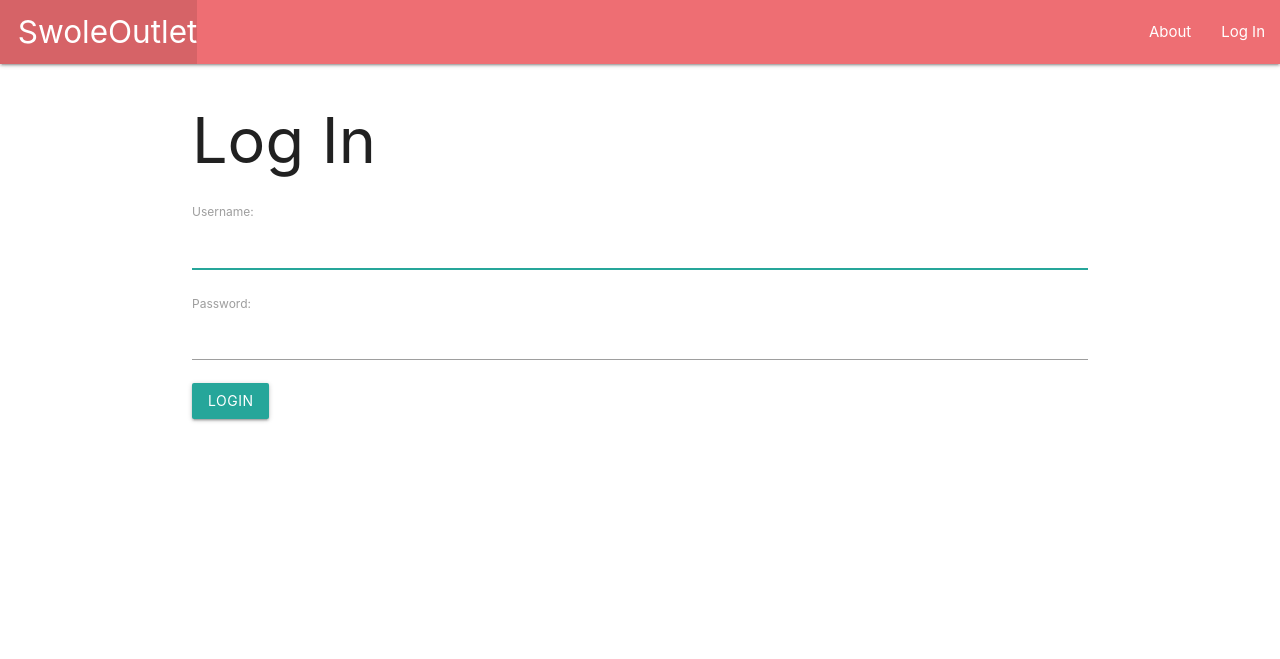
After one commit to RamSritharan/Swole-Outlet-E-Commerce-Site, a Django app: page /accounts/login/ in a window 1280 px wide. The commit adds this page. Shown: the top 659 px of the page. Run offline with Django 4.2, Linux system fonts and the light colour scheme.

Commit message:
Adding in login feature

```diff
--- a/swoleoutlet/main_app/templates/base.html
+++ b/swoleoutlet/main_app/templates/base.html
@@ -28,9 +28,14 @@
           </ul>
           <ul class="right">
             <li><a href="/about">About</a></li>
+            {% if user.is_authenticated %}
+
             <li><a href="/products">Products</a></li>
-            <li><a href="/login">Login</a></li>
             <li><a href="/cart">Cart</a></li>
+            <li><a href="{% url 'logout' %}">Log Out</a></li>
+            {% else %}
+            <li><a href="{% url 'login' %}">Log In</a></li>
+            {% endif %}
           </ul>
         </div>
       </nav>
--- /dev/null
+++ b/swoleoutlet/main_app/templates/registration/login.html
@@ -0,0 +1,11 @@
+{% extends 'base.html' %} {% block content %}
+
+<h1>Log In</h1>
+
+<form method="post" action="{% url 'login' %}">
+  {% csrf_token %} {{ form.as_p }}
+  <input type="submit" class="btn" value="login" />
+  <input type="hidden" name="next" value="{{ next }}" />
+</form>
+
+{% endblock %}
--- a/swoleoutlet/main_app/views.py
+++ b/swoleoutlet/main_app/views.py
@@ -1,11 +1,11 @@
-from django.shortcuts import render
+from django.shortcuts import render, redirect
 from django.http import HttpResponse
 from .models import Product
 
 
 # Define the home view
 def home(request):
-  return HttpResponse('<h1>Hello /ᐠ｡‸｡ᐟ\ﾉ</h1>')
+  return redirect('about')
 
 def about(request):
   return render(request, 'about.html')
--- a/swoleoutlet/swoleoutlet/settings.py
+++ b/swoleoutlet/swoleoutlet/settings.py
@@ -117,6 +117,10 @@ USE_TZ = True
 # https://docs.djangoproject.com/en/4.0/howto/static-files/
 
 STATIC_URL = 'static/'
+LOGIN_REDIRECT_URL = '/products/'
+LOGOUT_REDIRECT_URL = '/'
+
+
 
 # Default primary key field type
 # https://docs.djangoproject.com/en/4.0/ref/settings/#default-auto-field
--- a/swoleoutlet/swoleoutlet/urls.py
+++ b/swoleoutlet/swoleoutlet/urls.py
@@ -19,5 +19,5 @@ from django.urls import path, include
 urlpatterns = [
     path('admin/', admin.site.urls),
     path('', include('main_app.urls')),
-
+    path('accounts/', include('django.contrib.auth.urls')),
 ]
```
Also changed, not shown: swoleoutlet/main_app/models.py (+20 -2 lines), swoleoutlet/main_app/migrations/0002_orders.py (added), swoleoutlet/main_app/migrations/0003_orders_user.py (added), swoleoutlet/main_app/templates/products/login.html (deleted).
